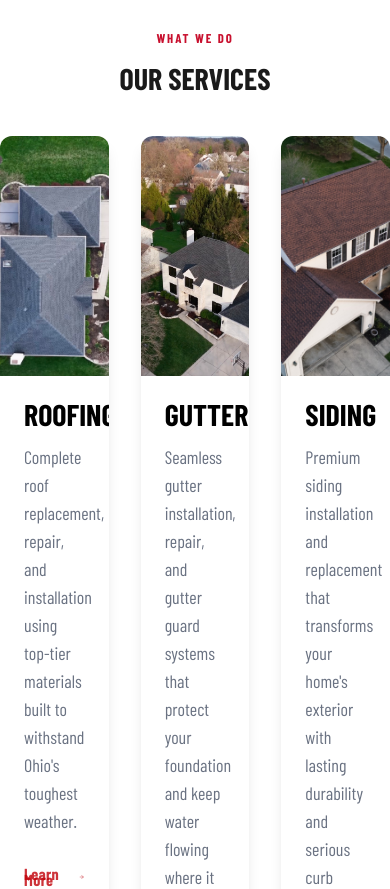
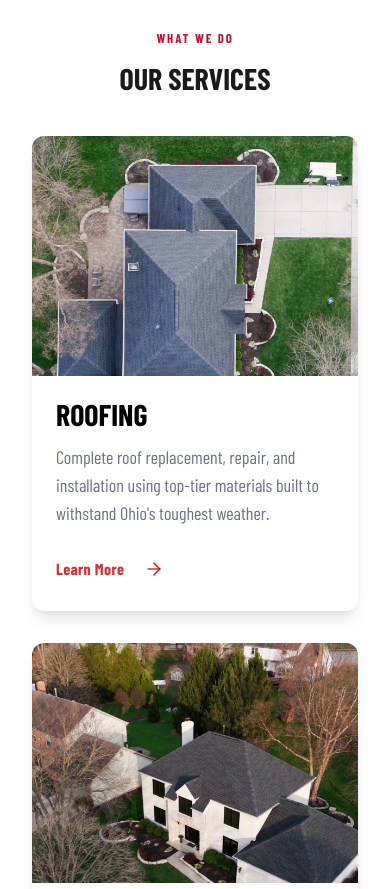
Before and after one commit to teodie/hugo-website-copy, a Next.js app: page / in a window 390 px wide. Shown: the part 900-1789 px from the top of the page. Built offline with nearby package versions, Linux system fonts and the light colour scheme; a web font is replaced by a local one.

Commit message:
feature: responsive service section

```diff
--- a/src/components/Service.tsx
+++ b/src/components/Service.tsx
@@ -4,9 +4,24 @@ import { serviceSectionImages } from "../../public/assets/assets"
 const Services = () => {
 
   const servicesObjects = [
-    {image: serviceSectionImages.roofing, title: "roofing", description: "Complete roof replacement, repair, and installation using top-tier materials built to withstand Ohio's toughest weather."},
-    {image: serviceSectionImages.gutters, title: "gutters", description: "Seamless gutter installation, repair, and gutter guard systems that protect your foundation and keep water flowing where it should."},
-    {image: serviceSectionImages.siding, title: "siding", description: "Premium siding installation and replacement that transforms your home's exterior with lasting durability and serious curb appeal."}
+    {
+      image: serviceSectionImages.roofing,
+      title: "roofing",
+      description:
+        "Complete roof replacement, repair, and installation using top-tier materials built to withstand Ohio's toughest weather."
+    },
+    {
+      image: serviceSectionImages.gutters,
+      title: "gutters",
+      description:
+        "Seamless gutter installation, repair, and gutter guard systems that protect your foundation and keep water flowing where it should."
+    },
+    {
+      image: serviceSectionImages.siding,
+      title: "siding",
+      description:
+        "Premium siding installation and replacement that transforms your home's exterior with lasting durability and serious curb appeal."
+    }
   ]
 
   return (
@@ -16,10 +31,10 @@ const Services = () => {
         <h2 className='font-extrabold text-3xl text-[#1a1a1a]'>Our Services</h2>
       </div>
 
-      <div className='grid grid-cols-3 pb-100 mt-10 gap-8'>
+      <div className='grid grid-cols-1 xl:grid-cols-3 lg:grid-cols-2 pb-100 mt-10 gap-8 px-8 '>
         {
           servicesObjects.map((element) => (
-            <ServiceCard image={element.image} title={element.title} description={element.description}/>
+            <ServiceCard key={element.title} image={element.image} title={element.title} description={element.description} />
           ))
         }
       </div>
```
